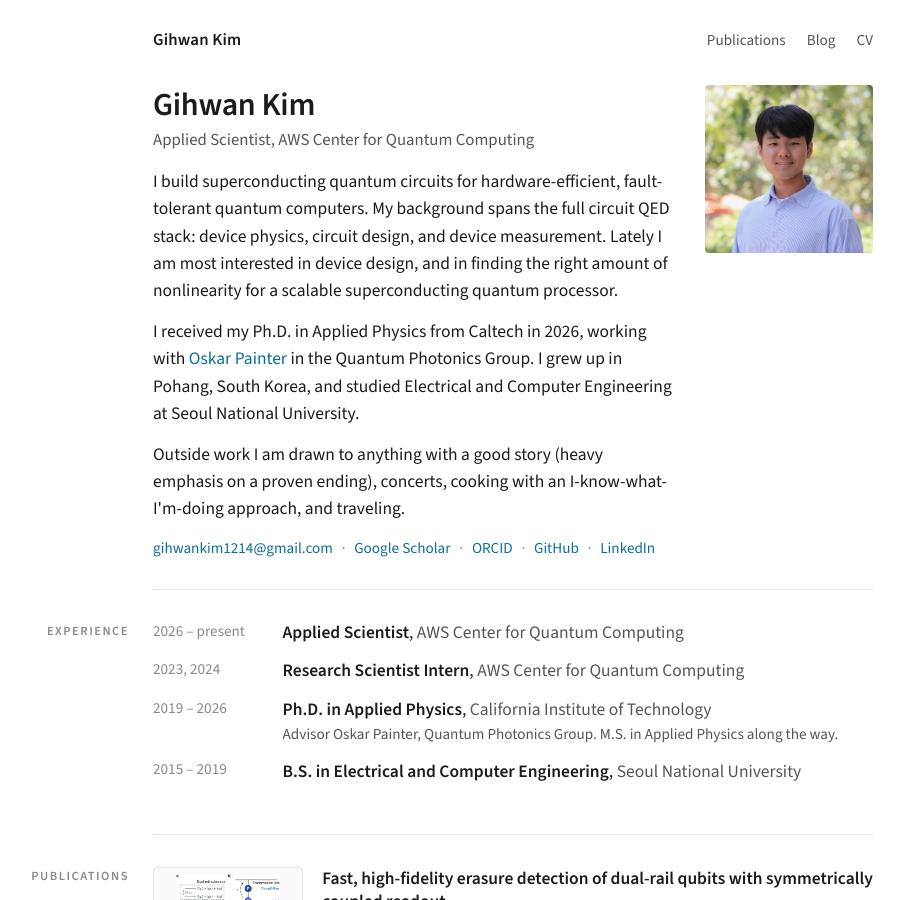
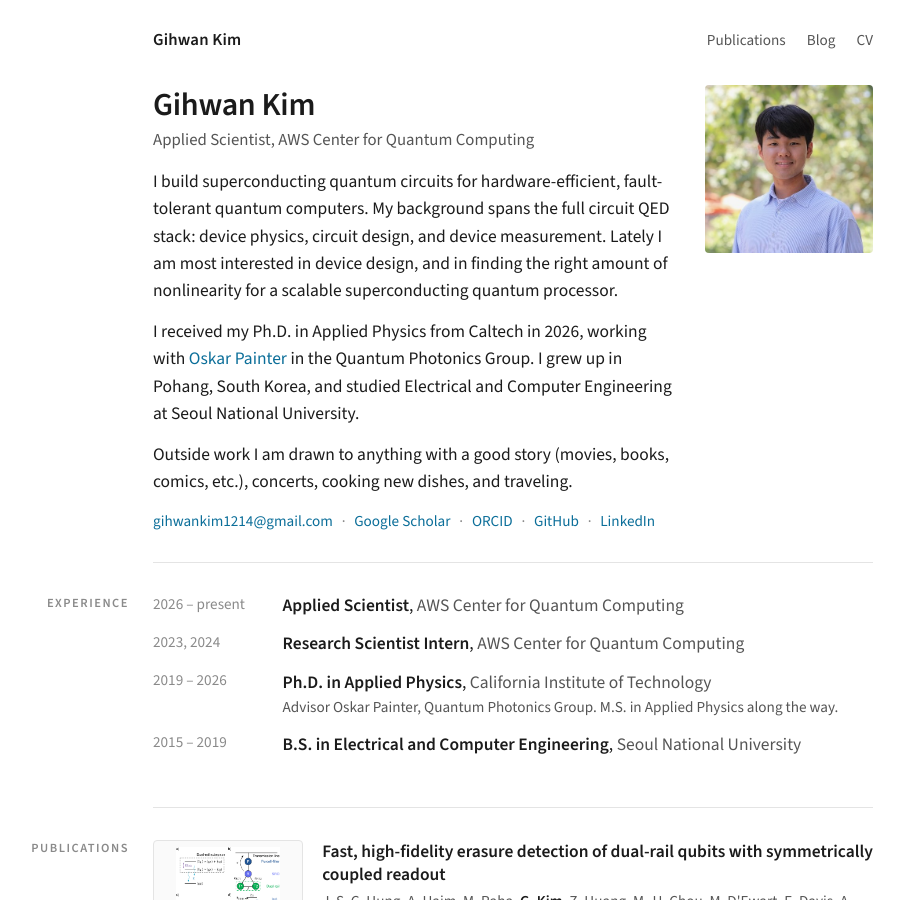
Before and after one commit to gihwan-scqubits/gihwan-scqubits.github.io, a Jekyll site: the page built from index.md, in a window 1280 px wide and 900 px high. Shown: the whole window, without its empty margins (127-1031 px from the left). Built offline with Jekyll 4.4.1, drawn with Linux system fonts in a browser that asks for light colours.

Commit message:
Bio: closing line
Co-Authored-By: Claude Fable 5.1 <noreply@anthropic.com>
Claude-Session: https://claude.ai/code/session_01D9GyQzp35NGwXa4HyFQyv5

```diff
--- a/index.md
+++ b/index.md
@@ -14,8 +14,8 @@ body_class: home
     <p>I received my Ph.D. in Applied Physics from Caltech in 2026, working with
     <a href="https://painterlab.caltech.edu">Oskar Painter</a> in the Quantum Photonics Group. I grew up
     in Pohang, South Korea, and studied Electrical and Computer Engineering at Seoul National University.</p>
-    <p>Outside work I am drawn to anything with a good story (heavy emphasis on a proven ending), concerts,
-    cooking with an I-know-what-I'm-doing approach, and traveling.</p>
+    <p>Outside work I am drawn to anything with a good story (movies, books, comics, etc.), concerts,
+    cooking new dishes, and traveling.</p>
     {% include links.html %}
   </div>
   <img class="portrait" src="{{ '/assets/img/profile.jpg' | relative_url }}" alt="Portrait of Gihwan Kim" width="168" height="168">
```
